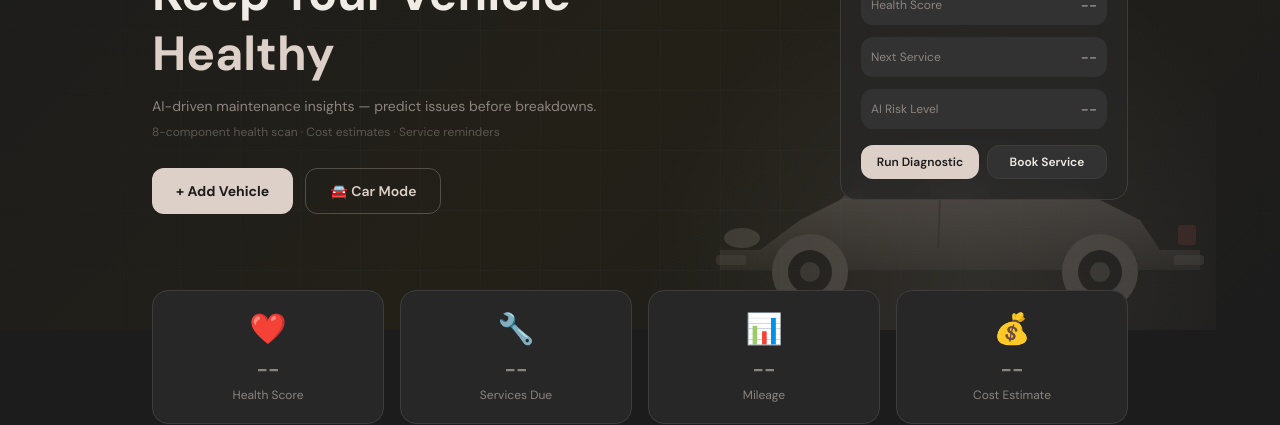
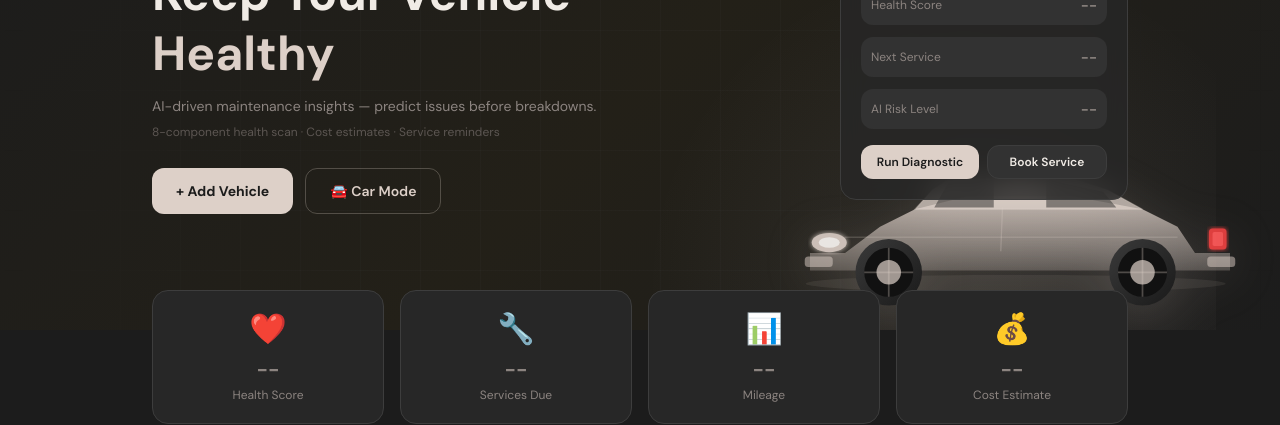
Before and after one commit to singhpriya74671/Drive-Transparency, a React (Create React App) app in the folder frontend-web/: page / in a window 1280 px wide. Shown: the part 205-630 px from the top of the page. Built offline with nearby package versions, Linux system fonts and the light colour scheme; no server answers.

Commit message:
feat: personalised animated car in hero - brand color, model name tag, float + hover pop animation

```diff
--- a/frontend-web/src/pages/Home.jsx
+++ b/frontend-web/src/pages/Home.jsx
@@ -219,44 +219,129 @@ export default function Home() {
           WebkitMaskImage: "linear-gradient(to right, transparent 0%, black 30%, black 60%, transparent 100%)",
         }} />
 
-        {/* Car silhouette SVG — detailed side profile */}
-        <div className="absolute pointer-events-none select-none" style={{
-          right: 0, bottom: 0, opacity: 0.18,
+        {/* Animated personalised car */}
+        {(() => {
+          const mfr = (selectedVehicle?.manufacturer || "").toLowerCase();
+          const model = selectedVehicle?.vehicle_model || "";
+          // SUV brands get a taller roofline
+          const isSUV = ["mahindra","tata","jeep","ford","mg","kia","toyota","hyundai"].some(b => mfr.includes(b));
+          const accentColor = mfr.includes("maruti") || mfr.includes("suzuki") ? "#5EB8FF"
+            : mfr.includes("hyundai") ? "#4CDFB0"
+            : mfr.includes("tata")    ? "#7C5CFF"
+            : mfr.includes("honda")   ? "#FF6B6B"
+            : mfr.includes("toyota")  ? "#FFD700"
+            : mfr.includes("kia")     ? "#FF8C42"
+            : mfr.includes("mahindra")? "#FF4D6D"
+            : mfr.includes("bmw")     ? "#4C9BE8"
+            : mfr.includes("mercedes")? "#C0C0C0"
+            : mfr.includes("audi")    ? "#E8A020"
+            : PRIMARY;
+
+          // SVG paths: sedan vs SUV roof
+          const roofPath = isSUV
+            ? "M185,132 L195,100 L210,88 L400,88 L435,100 L455,132 Z"
+            : "M200,130 L220,108 L240,95 L380,95 L420,108 L460,130 Z";
+          const windshield = isSUV
+            ? "M215,130 L226,96 L285,90 L285,130 Z"
+            : "M222,128 L238,100 L290,96 L290,128 Z";
+          const rearWindow = isSUV
+            ? "M345,90 L420,100 L438,130 L345,130 Z"
+            : "M350,96 L415,110 L430,128 L350,128 Z";
+
+          return (
+            <motion.div
+              className="absolute select-none hidden md:block"
+              style={{ right: -20, bottom: 0 }}
+              animate={{ y: [0, -10, 0] }}
+              transition={{ duration: 3.5, repeat: Infinity, ease: "easeInOut" }}
+              whileHover={{ scale: 1.06, y: -18, filter: `drop-shadow(0 20px 40px ${accentColor}55)` }}
+            >
+              {/* Model name tag */}
+              {model && (
+                <motion.div
+                  initial={{ opacity: 0, y: 8 }} animate={{ opacity: 1, y: 0 }}
+                  className="absolute text-center"
+                  style={{ bottom: "100%", left: "50%", transform: "translateX(-50%)", marginBottom: 8, whiteSpace: "nowrap" }}
+                >
+                  <div className="inline-flex items-center gap-2 px-3 py-1.5 rounded-full text-xs font-bold"
+                    style={{
+                      background: `${accentColor}18`,
+                      border: `1px solid ${accentColor}50`,
+                      color: accentColor,
+                      backdropFilter: "blur(8px)",
                     }}>
-          <svg viewBox="0 0 640 260" width="640" height="260">
+                    <span className="w-1.5 h-1.5 rounded-full" style={{ background: accentColor }}></span>
+                    {model}
+                  </div>
+                </motion.div>
+              )}
+
+              <svg viewBox="0 0 640 260" width="560" height="228" style={{ filter: `drop-shadow(0 8px 24px ${accentColor}30)` }}>
                 <defs>
-              <linearGradient id="carGrad" x1="0" y1="0" x2="0" y2="1">
-                <stop offset="0%" stopColor={PRIMARY} stopOpacity="1" />
-                <stop offset="100%" stopColor={PRIMARY} stopOpacity="0.3" />
+                  <linearGradient id="carGrad2" x1="0" y1="0" x2="0" y2="1">
+                    <stop offset="0%" stopColor={accentColor} stopOpacity="0.85" />
+                    <stop offset="100%" stopColor={accentColor} stopOpacity="0.25" />
                   </linearGradient>
+                  <linearGradient id="wheelGrad" x1="0" y1="0" x2="1" y2="1">
+                    <stop offset="0%" stopColor="#3a3a3a" />
+                    <stop offset="100%" stopColor="#1a1a1a" />
+                  </linearGradient>
+                  <filter id="glow">
+                    <feGaussianBlur stdDeviation="3" result="blur" />
+                    <feMerge><feMergeNode in="blur" /><feMergeNode in="SourceGraphic" /></feMerge>
+                  </filter>
                 </defs>
+
+                {/* Ground shadow */}
+                <ellipse cx="315" cy="215" rx="240" ry="10" fill={accentColor} opacity="0.08" />
+
                 {/* Body */}
-            <path d="M80,180 L80,200 L560,200 L560,180 L520,180 L500,150 L460,130 L380,115 L260,115 L200,130 L160,150 L120,180 Z" fill="url(#carGrad)" />
-            {/* Roof/cabin */}
-            <path d="M200,130 L220,108 L240,95 L380,95 L420,108 L460,130 Z" fill={PRIMARY} opacity="0.7" />
+                <path d="M80,180 L80,200 L560,200 L560,180 L520,180 L500,150 L460,130 L380,115 L260,115 L200,130 L160,150 L120,180 Z"
+                  fill="url(#carGrad2)" />
+                {/* Roof */}
+                <path d={roofPath} fill={accentColor} opacity="0.75" />
                 {/* Windshield */}
-            <path d="M222,128 L238,100 L290,96 L290,128 Z" fill={BG} opacity="0.5" />
+                <path d={windshield} fill={BG} opacity="0.45" />
                 {/* Rear window */}
-            <path d="M350,96 L415,110 L430,128 L350,128 Z" fill={BG} opacity="0.5" />
+                <path d={rearWindow} fill={BG} opacity="0.45" />
+
                 {/* Front wheel */}
-            <circle cx="170" cy="202" r="38" fill={PRIMARY} opacity="0.9" />
-            <circle cx="170" cy="202" r="22" fill="#1A1A1A" />
-            <circle cx="170" cy="202" r="10" fill={PRIMARY} opacity="0.6" />
+                <circle cx="170" cy="202" r="38" fill="url(#wheelGrad)" />
+                <circle cx="170" cy="202" r="28" fill="#111" />
+                <circle cx="170" cy="202" r="14" fill={accentColor} opacity="0.7" />
+                <line x1="170" y1="174" x2="170" y2="230" stroke={accentColor} strokeWidth="2" opacity="0.3" />
+                <line x1="142" y1="202" x2="198" y2="202" stroke={accentColor} strokeWidth="2" opacity="0.3" />
+
                 {/* Rear wheel */}
-            <circle cx="460" cy="202" r="38" fill={PRIMARY} opacity="0.9" />
-            <circle cx="460" cy="202" r="22" fill="#1A1A1A" />
-            <circle cx="460" cy="202" r="10" fill={PRIMARY} opacity="0.6" />
-            {/* Headlight */}
-            <ellipse cx="102" cy="168" rx="18" ry="10" fill={PRIMARY} opacity="0.8" />
+                <circle cx="460" cy="202" r="38" fill="url(#wheelGrad)" />
+                <circle cx="460" cy="202" r="28" fill="#111" />
+                <circle cx="460" cy="202" r="14" fill={accentColor} opacity="0.7" />
+                <line x1="460" y1="174" x2="460" y2="230" stroke={accentColor} strokeWidth="2" opacity="0.3" />
+                <line x1="432" y1="202" x2="488" y2="202" stroke={accentColor} strokeWidth="2" opacity="0.3" />
+
+                {/* Headlight glow */}
+                <ellipse cx="102" cy="168" rx="20" ry="11" fill={accentColor} opacity="0.9" filter="url(#glow)" />
+                <ellipse cx="102" cy="168" rx="12" ry="6" fill="#fff" opacity="0.6" />
+
                 {/* Tail light */}
-            <rect x="538" y="155" width="18" height="20" rx="3" fill={DANGER} opacity="0.7" />
-            {/* Door lines */}
-            <line x1="300" y1="128" x2="298" y2="178" stroke={BG} strokeWidth="2" opacity="0.4" />
-            {/* Bumper */}
-            <rect x="76" y="185" width="30" height="10" rx="3" fill={PRIMARY} opacity="0.5" />
-            <rect x="534" y="185" width="30" height="10" rx="3" fill={PRIMARY} opacity="0.5" />
+                <rect x="536" y="152" width="20" height="24" rx="4" fill="#FF4444" opacity="0.85" filter="url(#glow)" />
+                <rect x="540" y="156" width="12" height="16" rx="2" fill="#ff6666" opacity="0.6" />
+
+                {/* Door line */}
+                <line x1="300" y1="128" x2="298" y2="178" stroke={accentColor} strokeWidth="1.5" opacity="0.25" />
+                {/* Window frame detail */}
+                <path d={roofPath} fill="none" stroke={accentColor} strokeWidth="1.5" opacity="0.35" />
+
+                {/* Bumpers */}
+                <rect x="74" y="184" width="32" height="12" rx="4" fill={accentColor} opacity="0.5" />
+                <rect x="534" y="184" width="32" height="12" rx="4" fill={accentColor} opacity="0.5" />
+
+                {/* Side stripe accent */}
+                <line x1="120" y1="162" x2="500" y2="162" stroke={accentColor} strokeWidth="1.5" opacity="0.2" />
               </svg>
-        </div>
+            </motion.div>
+          );
+        })()}
 
         {/* Hero content — 2-column */}
         <div className="relative max-w-5xl mx-auto px-6 py-16 flex flex-col md:flex-row items-center gap-8 justify-between" style={{ minHeight: 420 }}>
```
Lines whose indentation alone changed are shown as unchanged.
